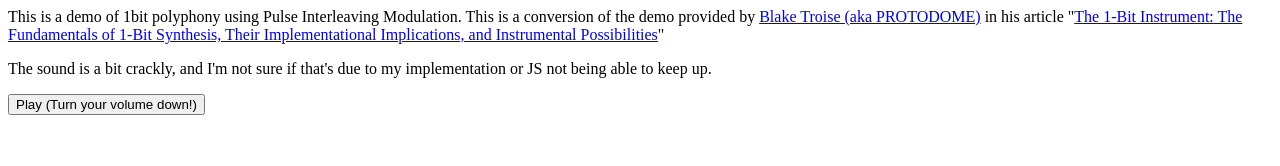
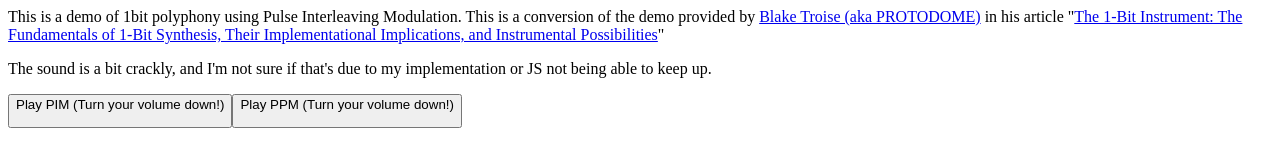
Before and after one commit to levicole/pim-web-audio-demo, a plain HTML site: page index.html in a window 1280 px wide. Drawn offline with Linux system fonts and the light colour scheme.

Commit message:
Adds PPM

```diff
--- a/index.html
+++ b/index.html
@@ -10,7 +10,12 @@
     <p>
       The sound is a bit crackly, and I'm not sure if that's due to my implementation or JS not being able to keep up.
     </p>
-    <button onclick="init()">Play (Turn your volume down!)</play>
+    <p>
+      <button onclick="init(false)">Play PIM (Turn your volume down!)</play>
+    </p>
+    <p>
+      <button onclick="init(true)">Play PPM (Turn your volume down!)</play>
+    </p>
     <script src="pim.js"></script>
   </body>
 </html>
--- a/pim.js
+++ b/pim.js
@@ -1,13 +1,14 @@
-function init() {
-  const SAMPLE_RATE  = 220000;
+function init(ppm) {
+  const SAMPLE_RATE  = ppm ? 54000 : 220000;
   const TOTAL_VOICES = 4;
-  const DURATION     = 40;
-  const AMPLITUDE    = 1.0;
+  const DURATION     = 20;
+  const DC_OFFSET    = 0;
+  const AMPLITUDE    = 1;
   const TOTAL_SAMPLES = SAMPLE_RATE * DURATION;
 
-  let audioContext = new AudioContext()
+  window.audioContext = new AudioContext()
 
-  const audioBuffer   = audioContext.createBuffer(1, TOTAL_SAMPLES, SAMPLE_RATE);
+  window.audioBuffer   = audioContext.createBuffer(1, TOTAL_SAMPLES, SAMPLE_RATE);
   const buffer        = audioBuffer.getChannelData(0);
   const waveform      = new Float32Array(TOTAL_VOICES);
   const pitch_counter = new Float32Array(TOTAL_VOICES);
@@ -24,21 +25,43 @@ function init() {
   waveform[2]  = frequency[2] / 512; // 0.001% Duty Cycle
   waveform[3]  = frequency[3] / 512; // 0.001% Duty Cycle
 
-  let current_sample = 0
+  let current_sample = 0;
+  let aggregate_output = 0; // needed for PPM
 
   while(current_sample < TOTAL_SAMPLES) {
+    if(ppm) {
+      // pin pulse method
+      for(let voice = 0; voice < TOTAL_VOICES; ++voice) {
+          if(++pitch_counter[voice] == frequency[voice]) {
+            pitch_counter[voice] = 0.0;
+          } else if(pitch_counter[voice] <= waveform[voice]) {
+            output[voice] = 1.0;
+          } else if(pitch_counter[voice] >= waveform[voice]) {
+            output[voice] = 0.0;
+          }
+          aggregate_output = output[voice] | aggregate_output;
+
+          // increase duty cycle over time
+          if(current_sample % 12000 == 0)
+            ++waveform[voice];
+      }
+      buffer[++current_sample] = (aggregate_output * AMPLITUDE) + DC_OFFSET;
+      aggregate_output = 0;
+    } else {
+      // pulse interleaving modulation
       for(let voice = 0; voice < TOTAL_VOICES; ++voice) {
         if (++pitch_counter[voice] === frequency[voice]) {
           pitch_counter[voice] = 0.0;
         } else if (pitch_counter[voice] <= waveform[voice]) {
-        buffer[++current_sample] = 1.0;
+          buffer[++current_sample] = DC_OFFSET + AMPLITUDE;
         } else if (pitch_counter[voice] >= waveform[voice]) {
-        buffer[++current_sample] = 0.0;
+          buffer[++current_sample] = DC_OFFSET;
         }
 
         if(current_sample % 25000 == 0) {
           for(let voice = 0; voice < TOTAL_VOICES; ++voice) {
             ++waveform[voice];
+          }
         }
       }
     }
```
Lines whose indentation alone changed are shown as unchanged.
